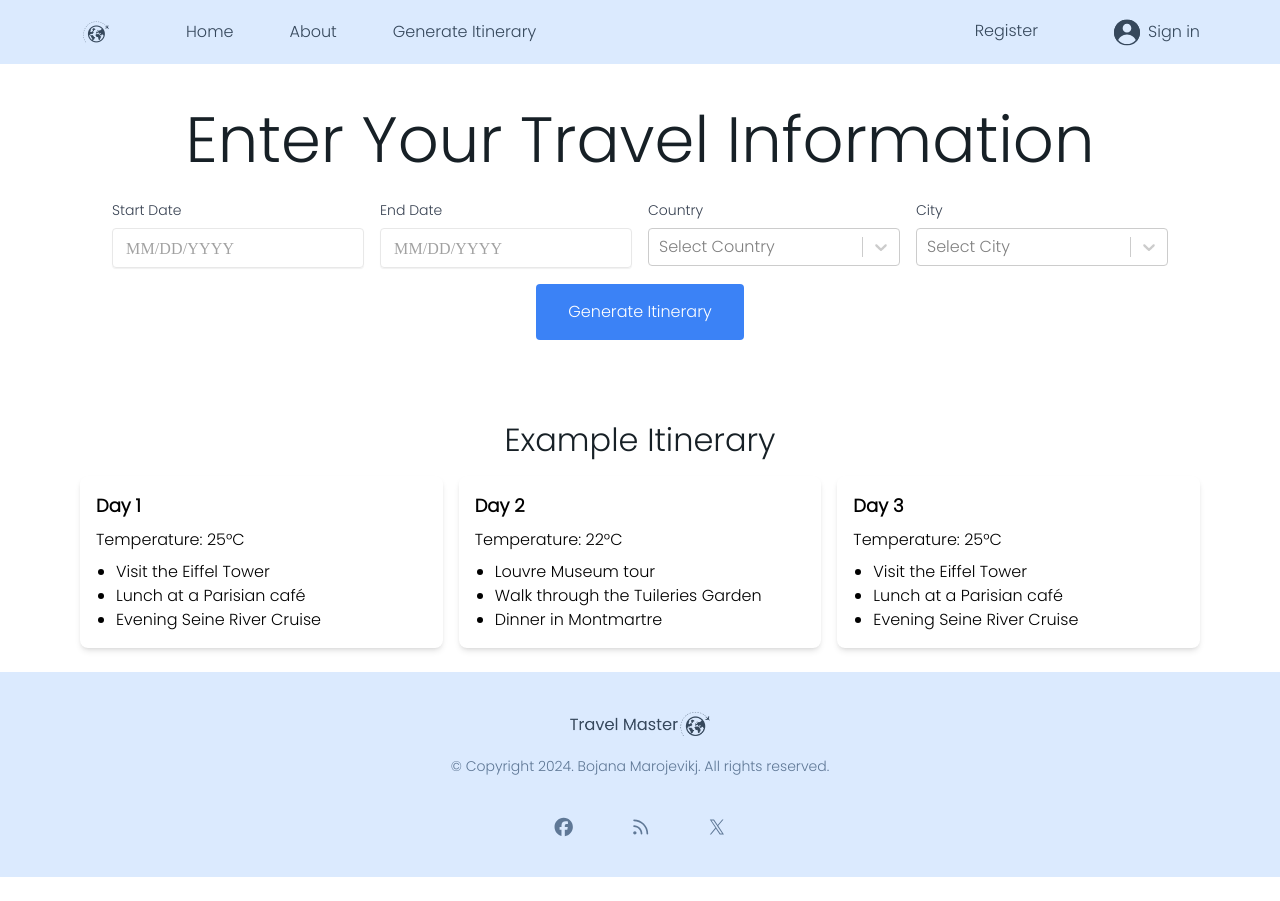
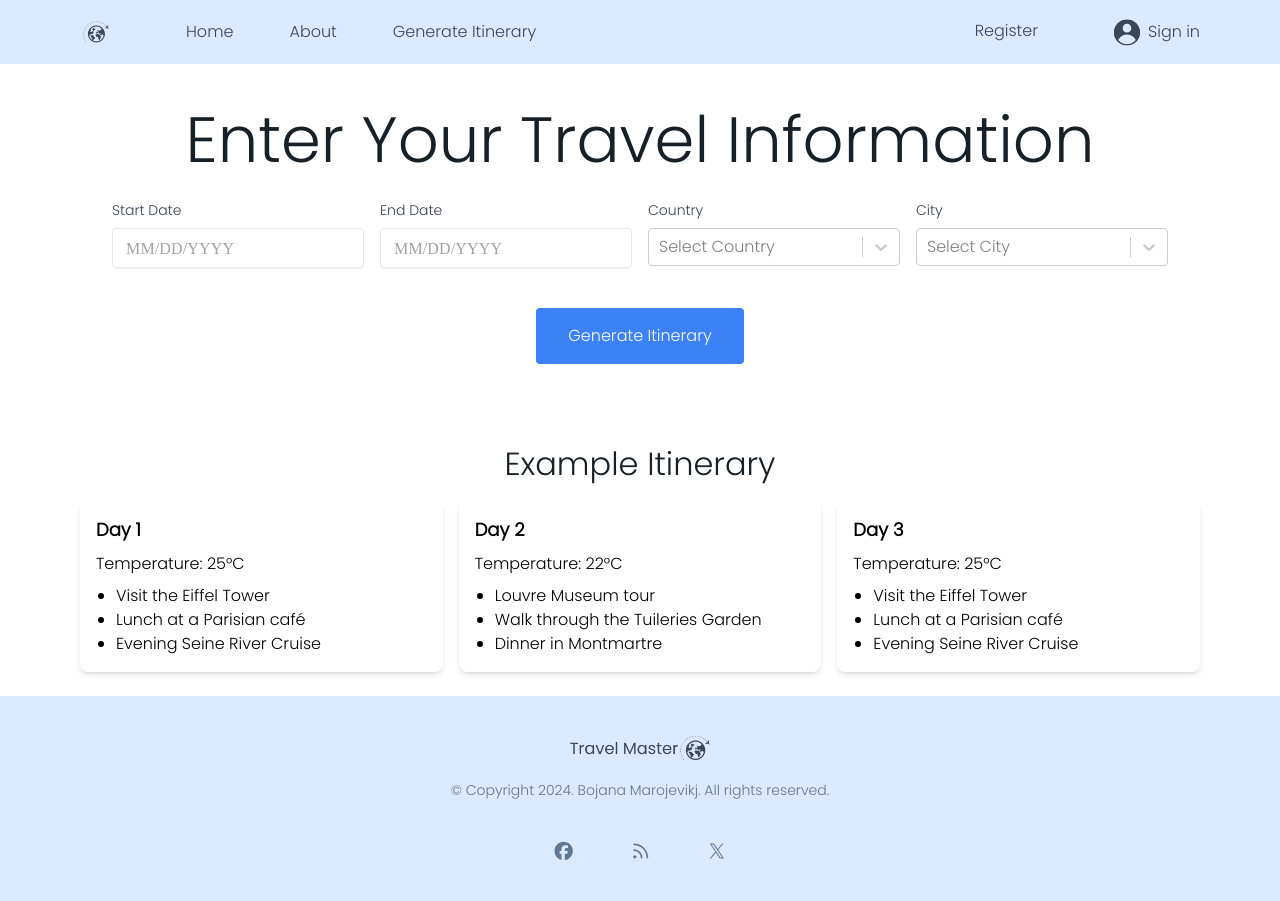
Before and after one commit to BojanaMarojevikj/travel-master, a Next.js app: page /generate-itinerary in a window 1280 px wide. Before the commit the page ends 877 px from the top, so only its background shows below. Built offline with nearby package versions, Linux system fonts and the light colour scheme; no server answers.

Commit message:
design changes

```diff
--- a/app/about/components/About.tsx
+++ b/app/about/components/About.tsx
@@ -35,7 +35,7 @@ export function About() {
 
         <div className="flex w-full pt-8 justify-center gap-x-6">
           <button
-            className="bg-[#4328EB] hover:bg-blue-400 w-1/2 py-4 px-8 text-white rounded-[4px] lg:w-fit focus:shadow-outline mb-4"
+            className="bg-blue-500 hover:bg-blue-700 w-1/2 py-4 px-8 text-white rounded-[4px] lg:w-fit focus:shadow-outline mb-4"
             onClick={handleTryNowClick}
           >
             Try it now
@@ -43,7 +43,7 @@ export function About() {
         </div>
       </div>
 
-      <div className="relative flex justify-center mb-6 h-[40vh] w-auto">
+      <div className="relative flex justify-center mb-10 h-[40vh] w-auto">
         <Swiper
           modules={[Navigation, Pagination, Autoplay]}
           spaceBetween={0}
--- a/app/components/Hero.tsx
+++ b/app/components/Hero.tsx
@@ -42,7 +42,7 @@ export function Hero() {
 
         <div className="flex w-full pt-8 justify-center gap-x-6">
           <button
-            className="bg-[#4328EB] hover:bg-blue-400 w-1/2 py-4 px-8 text-white rounded-[4px] lg:w-fit focus:shadow-outline"
+            className="bg-blue-500 hover:bg-blue-700 w-1/2 py-4 px-8 text-white rounded-[4px] lg:w-fit focus:shadow-outline"
             onClick={handleTryNowClick}
           >
             Try it now
--- a/app/generate-itinerary/components/TravelForm.tsx
+++ b/app/generate-itinerary/components/TravelForm.tsx
@@ -188,7 +188,7 @@ export default function TravelForm() {
           </div>
         </div>
 
-        <div className="flex items-center justify-center">
+        <div className="flex items-center justify-center mt-10">
           <button
             type="submit"
             className="bg-blue-500 hover:bg-blue-700 text-white py-4 px-8 rounded focus:outline-none focus:shadow-outline"
```
